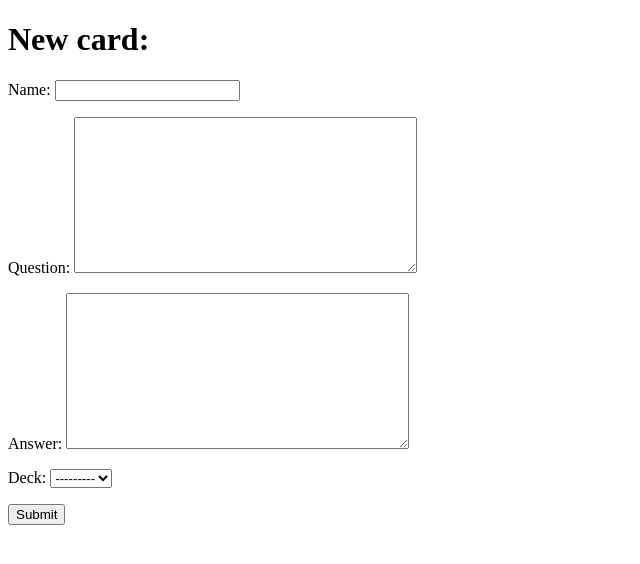
After one commit to Momentum-Team-20/django-flashcards-team-bubbles, a Django app: page /new-card/ in a window 1280 px wide. The commit adds this page. Shown: the top 564 px of the page, without its empty margins (0-640 px from the left). Run offline with Django 4.2, Linux system fonts and the light colour scheme; the visitor is signed in with stand-in values (Sample User, id 1); data that the repository does not hold is empty.

Commit message:
Created add new card page and links
Co-authored by: jmatthews64 jon.matthews64@gmail.com
Co-authored by: jqs787 qjoseantonio@gmail.com

```diff
--- a/study_with_cards/forms.py
+++ b/study_with_cards/forms.py
@@ -12,3 +12,9 @@ class NewDeckForm(ModelForm):
     class Meta:
         model = Deck
         fields = ('name', 'box')
+
+
+class NewCardForm(ModelForm):
+    class Meta:
+        model = Card
+        fields = ('name', 'question', 'answer', 'deck')
--- a/study_with_cards/templates/card_list.html
+++ b/study_with_cards/templates/card_list.html
@@ -10,5 +10,5 @@
     {% endfor %}
 
 </ul>
-
+<a href="{% url 'new-card' %}">Add a Card</a>
 {% endblock %}
--- a/study_with_cards/templates/deck_list.html
+++ b/study_with_cards/templates/deck_list.html
@@ -3,7 +3,7 @@
 <h3>Decks: </h3>
 <ul>
 {% for deck in decks %}
-    <li>{{ deck.name }}</li>
+    <li><a href="{% url 'card-list' deck.pk%}">{{ deck.name }}</a></li>
 
     {% endfor %}
 </ul>
--- /dev/null
+++ b/study_with_cards/templates/new_card.html
@@ -0,0 +1,11 @@
+{% extends 'base.html' %}
+{% block content %}
+    <h1>New card: </h1>
+    <form action="" method="post">
+        {% csrf_token %}
+        {{ form.as_p }}
+        <button type="submit">Submit</button>
+    </form>
+
+
+{% endblock %}
--- a/study_with_cards/urls.py
+++ b/study_with_cards/urls.py
@@ -8,4 +8,5 @@ urlpatterns = [
     path('decks/<int:deck_pk>/cards', views.card_list, name="card-list"),
     path('new-card-box/', views.create_new_card_box, name='new-card-box'),
     path('new-deck/', views.create_new_deck, name="new-deck"),
+    path('new-card/', views.create_new_card, name='new-card'),
 ]
--- a/study_with_cards/views.py
+++ b/study_with_cards/views.py
@@ -1,6 +1,6 @@
 from django.shortcuts import render, get_object_or_404, redirect
 from django.contrib.auth.decorators import login_required
-from .forms import NewCardBoxForm, NewDeckForm
+from .forms import NewCardBoxForm, NewDeckForm, NewCardForm
 from .models import User, Card_Box, Card, Deck
 
 
@@ -43,3 +43,16 @@ def create_new_deck(request):
         return redirect('home')
     form = NewDeckForm()
     return render(request, 'new_deck.html', {'form': form})
+
+
+@login_required
+def create_new_card(request):
+    card = Card.objects.all()
+    if request.method == 'POST':
+        form = NewCardForm(request.POST)
+        new_card = form.save(commit=False)
+        new_card.card = card
+        new_card.save()
+        return redirect('home')
+    form = NewCardForm()
+    return render(request, 'new_card.html', {'form': form})
```
